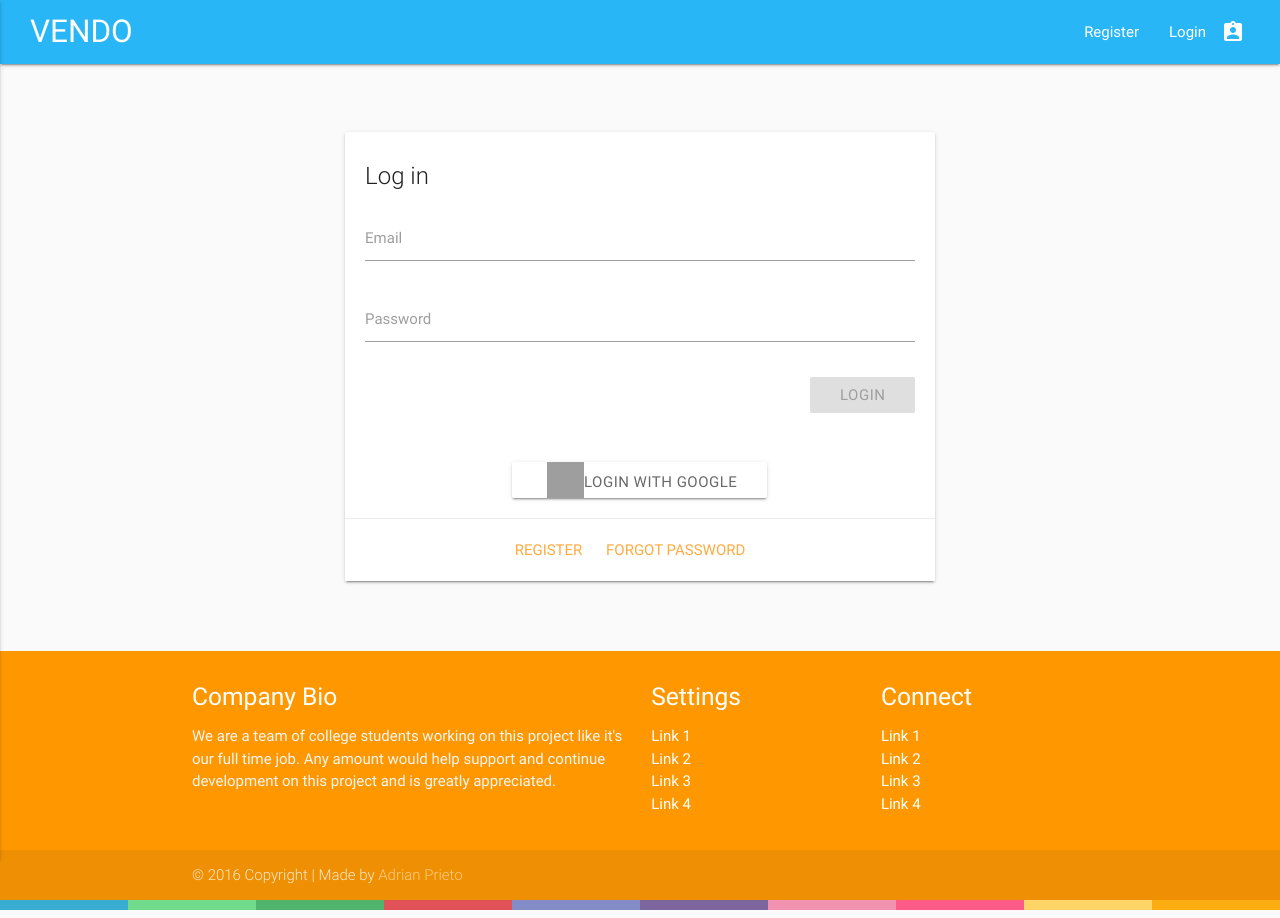
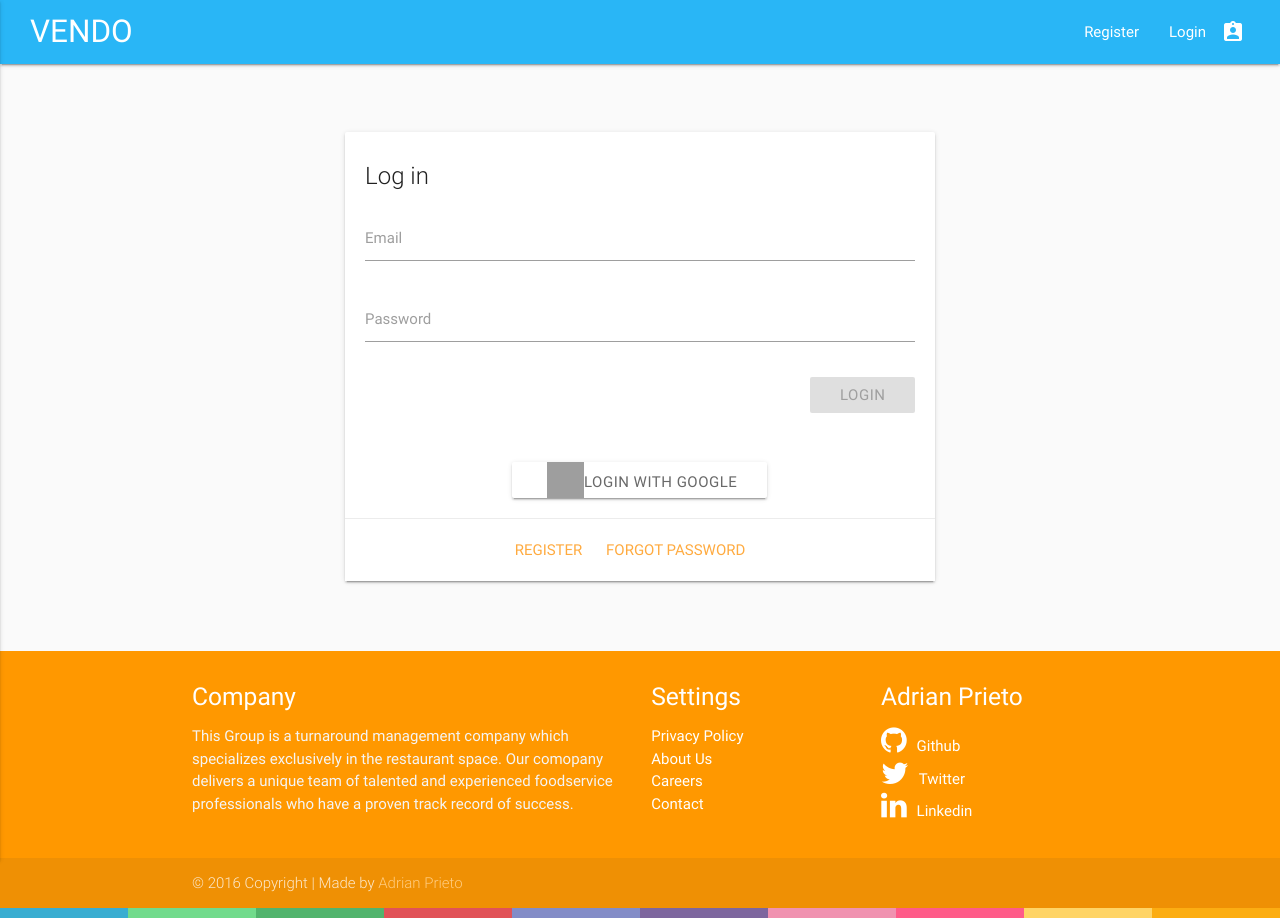
Before and after one commit to devfest-2016/RENAME-THIS-TEAM4_nelmerr_firebase_GROUP_1, a website: page index.html at #/dashboard/home in a window 1280 px wide. Drawn offline with Linux system fonts and the light colour scheme; grey boxes are pictures that could not be loaded.

Commit message:
footer edited

```diff
--- a/partials/_footer.html
+++ b/partials/_footer.html
@@ -1,27 +1,25 @@
 <div class="container">
   <div class="row">
     <div class="col l6 s12">
-      <h5 class="white-text">Company Bio</h5>
-      <p class="grey-text text-lighten-4">We are a team of college students working on this project like it's our full time job. Any amount would help support and continue development on this project and is greatly appreciated.</p>
-
+      <h5 class="white-text">Company</h5>
+      <p class="grey-text text-lighten-4">This Group is a turnaround management company which specializes exclusively in the restaurant space. Our comopany delivers a unique team of talented and experienced foodservice professionals who have a proven track record of success.
 
     </div>
     <div class="col l3 s12">
       <h5 class="white-text">Settings</h5>
       <ul>
-        <li><a class="white-text" href="#!">Link 1</a></li>
-        <li><a class="white-text" href="#!">Link 2</a></li>
-        <li><a class="white-text" href="#!">Link 3</a></li>
-        <li><a class="white-text" href="#!">Link 4</a></li>
+        <li><a class="white-text" href="#!">Privacy Policy</a></li>
+        <li><a class="white-text" href="#!">About Us</a></li>
+        <li><a class="white-text" href="#!">Careers</a></li>
+        <li><a class="white-text" href="#!">Contact</a></li>
       </ul>
     </div>
     <div class="col l3 s12">
-      <h5 class="white-text">Connect</h5>
+      <h5 class="white-text">Adrian Prieto</h5>
       <ul>
-        <li><a class="white-text" href="#!">Link 1</a></li>
-        <li><a class="white-text" href="#!">Link 2</a></li>
-        <li><a class="white-text" href="#!">Link 3</a></li>
-        <li><a class="white-text" href="#!">Link 4</a></li>
+        <li><a class="white-text" href="https://github.com/aprietof"><i class="fa fa-github fa-2x" aria-hidden="true"></i>Github</a></li>
+        <li><a class="white-text" href="https://twitter.com/adrianprieto00"><i class="fa fa-twitter fa-2x" aria-hidden="true"></i>Twitter</a></li>
+        <li><a class="white-text" href="https://www.linkedin.com/in/adrianprieto"><i class="fa fa-linkedin fa-2x" aria-hidden="true"></i>Linkedin</a></li>
       </ul>
     </div>
   </div>
```
Also changed, not shown: js/home/home.html (+3 -3 lines).
